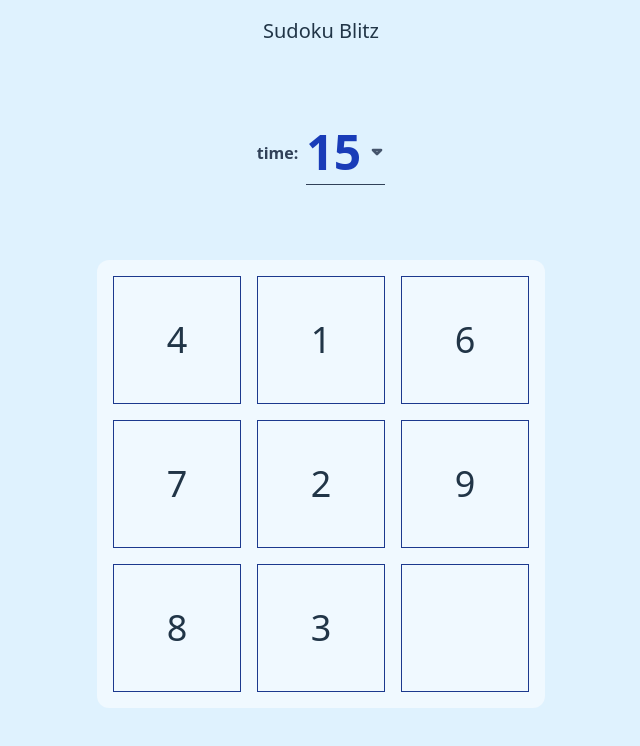
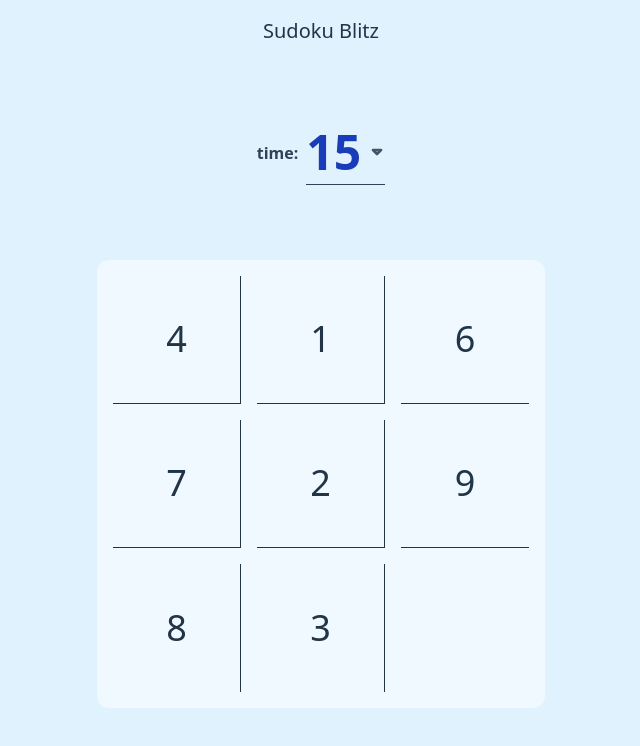
Before and after one commit to Sofia-Ortega/sudoku-blitz, a React (Vite) app: page / in a window 1280 px wide. Shown: the top 746 px of the page, without its empty margins (319-959 px from the left). Built offline with nearby package versions, Linux system fonts and the light colour scheme.

Commit message:
inside borders

```diff
--- a/src/components/Box.tsx
+++ b/src/components/Box.tsx
@@ -2,13 +2,16 @@ import { useEffect, useRef, useState } from "react";
 
 interface Props {
   num: number | null;
+  index: number;
   refreshPuzzle: () => void;
   ans: number;
 }
-export function Box({ num, refreshPuzzle, ans }: Props) {
+export function Box({ num, index, refreshPuzzle, ans }: Props) {
   const [value, setValue] = useState("");
-  const [wrong, setWrong] = useState<boolean>(false);
   const inputRef = useRef<HTMLInputElement>(null);
+
+  const showRightBorder = (index + 1) % 3 != 0;
+  const showBottomBorder = index < 6;
 
   const handleChange = (e: React.ChangeEvent<HTMLInputElement>) => {
     const input = e.target.value;
@@ -17,8 +20,6 @@ export function Box({ num, refreshPuzzle, ans }: Props) {
     const digit = input.slice(-1);
 
     if (/^\d$/.test(digit)) {
-      setWrong(digit != ans.toString());
-
       if (digit === ans.toString()) {
         console.log("correct");
         refreshPuzzle();
@@ -36,7 +37,12 @@ export function Box({ num, refreshPuzzle, ans }: Props) {
   }, [num]);
 
   return (
-    <div className="w-32 h-32 border border-blue-900 flex justify-center items-center">
+    <div
+      className={`w-32 h-32 flex justify-center items-center
+        ${showRightBorder ? "border-r" : ""}
+        ${showBottomBorder ? "border-b" : ""}
+        border-blue-70`}
+    >
       {num === null ? (
         <input
           ref={inputRef}
```
